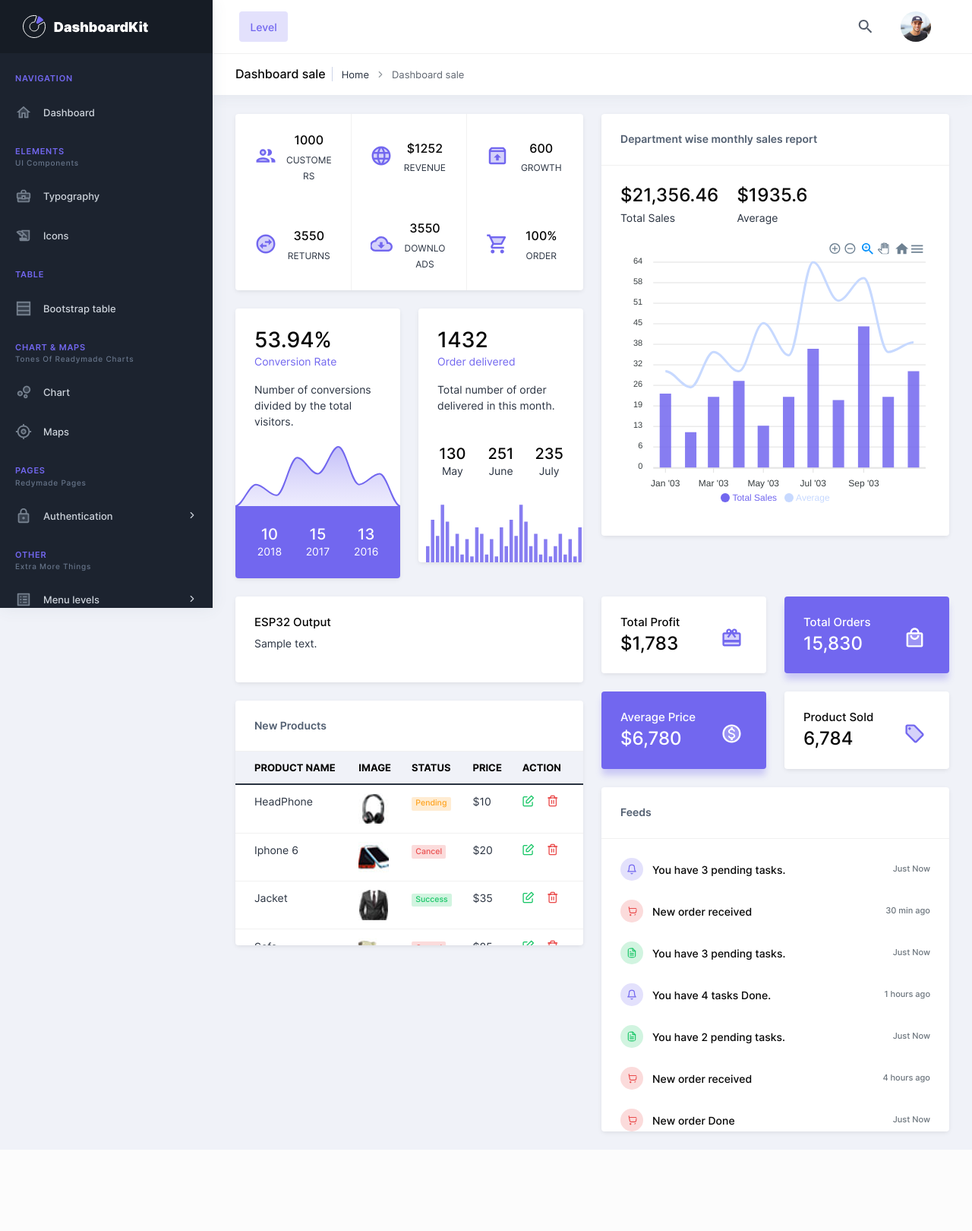
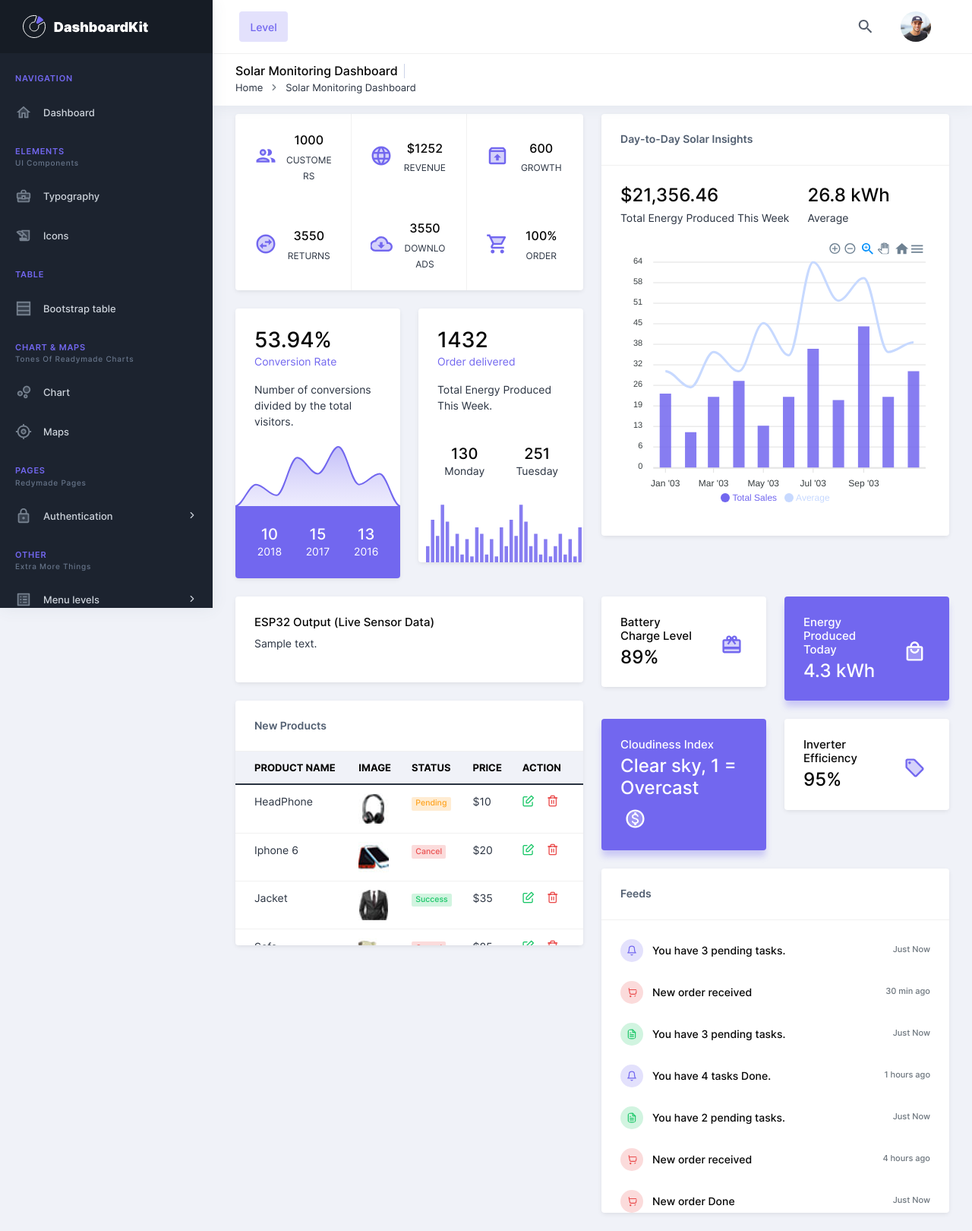
Before and after one commit to AralynnN06/solarMonitor1.0, a Django app: template dashboard/templates/home/index.html in a window 1280 px wide. Shown: the whole page at 76% size. Before the commit the page ends 1496 px from the top, so only its background shows below. Run offline with Django 5.2, Linux system fonts and the light colour scheme; the template is opened without the code that fills it: most values are stand-ins (such as "Sample title", 1, 10 or a date in 2020); some libraries are stand-ins or nearby versions.

Commit message:
Started editing index.html.

```diff
--- a/dashboard/templates/home/index.html
+++ b/dashboard/templates/home/index.html
@@ -1,6 +1,6 @@
 {% extends "layouts/base.html" %}
 
-{% block title %} Dashboard {% endblock %}
+{% block title %} AVAA Solar Monitoring {% endblock %}
 
 <!-- Specific CSS goes HERE -->
 {% block stylesheets %}{% endblock stylesheets %}
@@ -16,11 +16,13 @@
                     <div class="row align-items-center">
                         <div class="col-md-6">
                             <div class="page-header-title">
-                                <h5 class="m-b-10">Dashboard sale</h5>
+                                <h5 class="m-b-10">Solar Monitoring Dashboard</h5>
                             </div>
                             <ul class="breadcrumb">
                                 <li class="breadcrumb-item"><a href="index.html">Home</a></li>
-                                <li class="breadcrumb-item">Dashboard sale</li>
+                                <li class="breadcrumb-item">Solar Monitoring Dashboard</li>
+                            <div class="col-xl-6 col-md-12">
+
                             </ul>
                         </div>
                     </div>
@@ -135,21 +137,17 @@
                                 <div class="card-body pb-0">
                                     <h2 class="m-0">1432</h2>
                                     <span class="text-primary">Order delivered</span>
-                                    <p class="mb-3 mt-3">Total number of order delivered in this month.</p>
+                                    <p class="mb-3 mt-3">Total Energy Produced This Week.</p>
                                 </div>
                                 <div class="card-footer border-0">
                                     <div class="row text-center">
                                         <div class="col">
                                             <h4 class="m-0">130</h4>
-                                            <span>May</span>
+                                            <span>Monday</span>
                                         </div>
                                         <div class="col">
                                             <h4 class="m-0">251</h4>
-                                            <span>June</span>
-                                        </div>
-                                        <div class="col">
-                                            <h4 class="m-0 ">235</h4>
-                                            <span>July</span>
+                                            <span>Tuesday</span>
                                         </div>
                                     </div>
                                 </div>
@@ -161,16 +159,16 @@
                 <div class="col-xl-6 col-md-12">
                     <div class="card">
                         <div class="card-header">
-                            <h5>Department wise monthly sales report</h5>
+                            <h5>Day-to-Day Solar Insights</h5>
                         </div>
                         <div class="card-body">
                             <div class="row pb-2">
                                 <div class="col-auto m-b-10">
                                     <h3 class="mb-1">$21,356.46</h3>
-                                    <span>Total Sales</span>
+                                    <span>Total Energy Produced This Week</span>
                                 </div>
                                 <div class="col-auto m-b-10">
-                                    <h3 class="mb-1">$1935.6</h3>
+                                    <h3 class="mb-1">26.8 kWh</h3>
                                     <span>Average</span>
                                 </div>
                             </div>
@@ -186,7 +184,8 @@
 <!--  -->
 <!--  -->
 <!--  -->
-                            <h6>ESP32 Output</h6>
+<!--  -->
+                            <h6>ESP32 Output (Live Sensor Data)</h6>
                             <p>{{ latest_text }}</p>
                             <!-- <span>It takes continuous effort to maintain high customer satisfaction levels Internal and external.</span> -->
                         </div>
@@ -286,8 +285,8 @@
                                 <div class="card-body">
                                     <div class="row align-items-center m-b-0">
                                         <div class="col">
-                                            <h6 class="m-b-5">Total Profit</h6>
-                                            <h3 class="m-b-0">$1,783</h3>
+                                            <h6 class="m-b-5">Battery Charge Level</h6>
+                                            <h3 class="m-b-0">89%</h3>
                                         </div>
                                         <div class="col-auto">
                                             <i class="material-icons-two-tone text-primary">card_giftcard</i>
@@ -301,8 +300,8 @@
                                 <div class="card-body">
                                     <div class="row align-items-center m-b-0">
                                         <div class="col">
-                                            <h6 class="m-b-5 text-white">Total Orders</h6>
-                                            <h3 class="m-b-0 text-white">15,830</h3>
+                                            <h6 class="m-b-5 text-white">Energy Produced Today</h6>
+                                            <h3 class="m-b-0 text-white">4.3 kWh</h3>
                                         </div>
                                         <div class="col-auto">
                                             <i class="material-icons-two-tone text-white">local_mall</i>
@@ -316,8 +315,8 @@
                                 <div class="card-body">
                                     <div class="row align-items-center m-b-0">
                                         <div class="col">
-                                            <h6 class="m-b-5 text-white">Average Price</h6>
-                                            <h3 class="m-b-0 text-white">$6,780</h3>
+                                            <h6 class="m-b-5 text-white">Cloudiness Index</h6>
+                                            <h3 class="m-b-0 text-white">Clear sky, 1 = Overcast</h3>
                                         </div>
                                         <div class="col-auto">
                                             <i class="material-icons-two-tone text-white">monetization_on</i>
@@ -331,8 +330,8 @@
                                 <div class="card-body">
                                     <div class="row align-items-center m-b-0">
                                         <div class="col">
-                                            <h6 class="m-b-5">Product Sold</h6>
-                                            <h3 class="m-b-0">6,784</h3>
+                                            <h6 class="m-b-5">Inverter Efficiency</h6>
+                                            <h3 class="m-b-0">95%</h3>
                                         </div>
                                         <div class="col-auto">
                                             <i class="material-icons-two-tone text-primary">local_offer</i>
```
Also changed, not shown: 1 other file.
